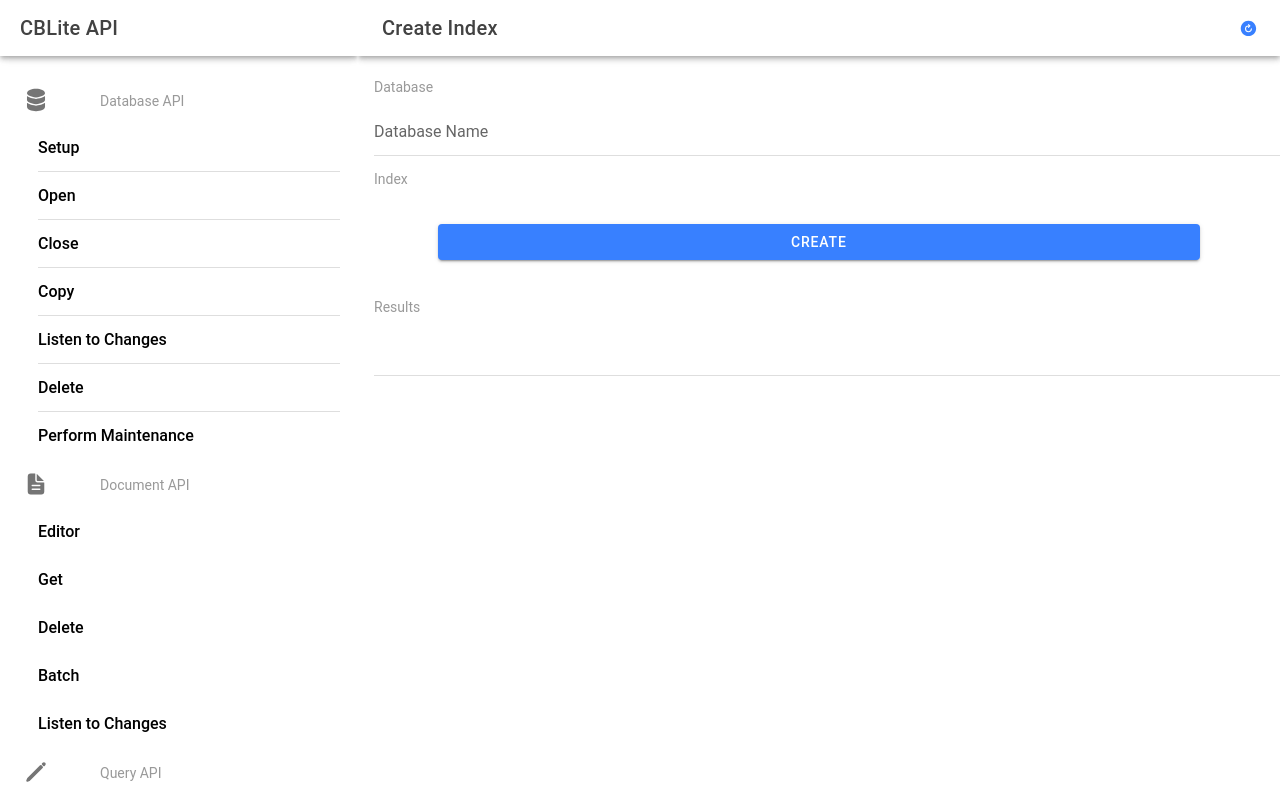
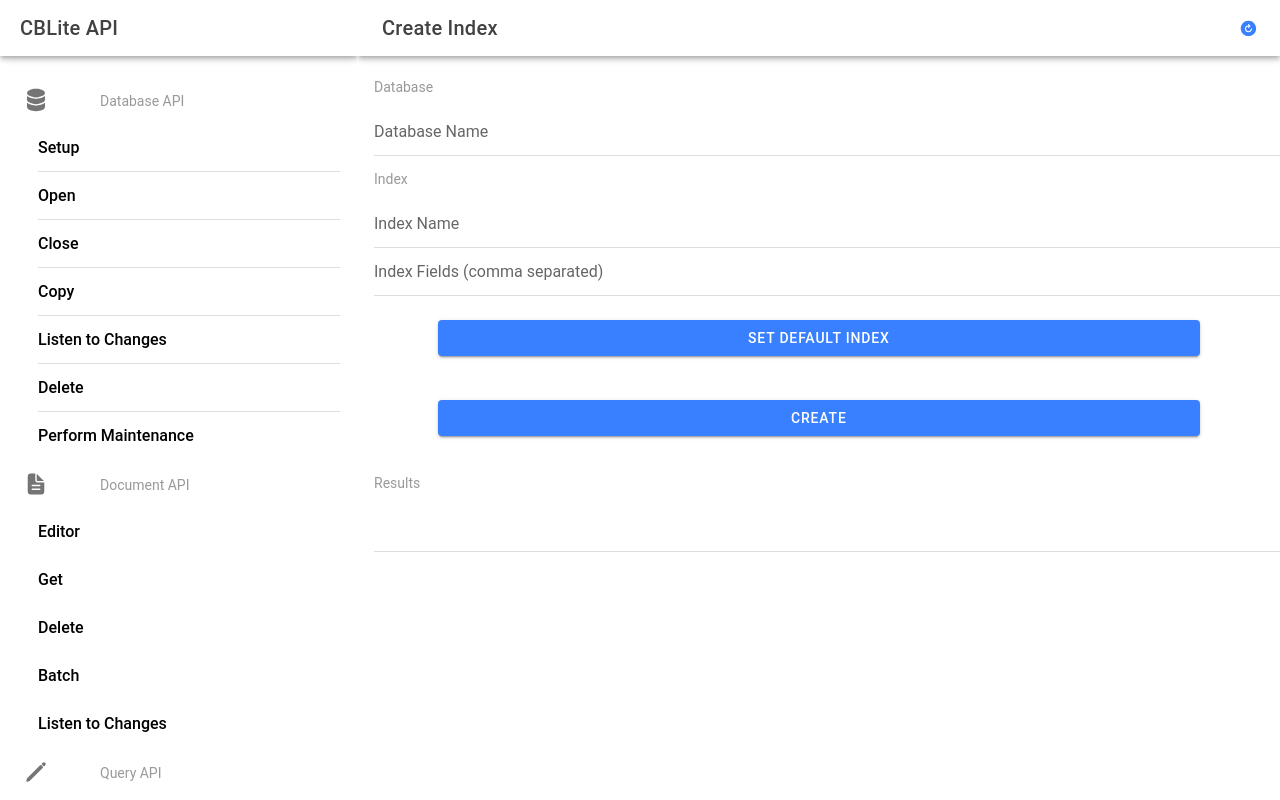
Before and after one commit to couchbaselabs/cbl-enterprise-ionic, a React (Vite) app in the folder example/: page /index/create in a window 1280 px wide. Built offline with nearby package versions, Linux system fonts and the light colour scheme.

Commit message:
updated CBLite to latest release, updated create index page in example app

```diff
--- a/example/src/pages/indexes/CreateIndex.tsx
+++ b/example/src/pages/indexes/CreateIndex.tsx
@@ -4,38 +4,104 @@
 import DetailPageContainer from '../../components/DetailPageContainer/DetailPageContainer';
 import DatabaseNameForm from '../../components/DatabaseNameForm/DatabaseNameForm';
 
-import { IonItemDivider, IonLabel } from '@ionic/react';
+import { IonItemDivider, IonLabel, IonItem, IonInput, IonButton } from '@ionic/react';
+
+//import the database in order to create/open a database
+import { IndexBuilder, ValueIndexItem } from 'couchbase-lite-ee-ionic';
 
 const CreateIndexPage: React.FC = () => {
-
   const { databases } = useContext(DatabaseContext)!;
   const [databaseName, setDatabaseName] = useState<string>('');
+  const [indexName, setIndexName] = useState<string>('');
+  const [indexFields, setIndexFields] = useState<string>('');
   const [resultsMessage, setResultsMessage] = useState<string>('');
 
-  function update () {
+  function update() {
+    if (databaseName in databases) {
+      let db = databases[databaseName];
+      if (db != null) {
+        //split out properties into an array, trimming out white space
+        let properties = indexFields.split(',').map(property => property.trim());
+        if (properties.length > 0 && indexName.length > 0) {
+          //create value index items to be added to the index using
+          //IndxBuilder
+          let valueIndexes:ValueIndexItem[] = [];
+          for (let i = 0; i < properties.length; i++) {
+            valueIndexes.push(ValueIndexItem.property(properties[i].trim()));
+          }
+          //create the index
+          db.createIndex(indexName, IndexBuilder.valueIndex(...valueIndexes))
+            .then(() => {
+              setResultsMessage('success');
+            })
+            .catch((error: unknown) => {
+              setResultsMessage('' + error);
+            });
+        } else {
+          setResultsMessage(
+            'Error: Index name or fields are not defined or not delimited by commas properly',
+          );
+        }
+      }
+    } else {
+      setResultsMessage('Error: Database is not setup (defined)');
+    }
+  }
 
+  function setDefaultIndex() {
+    setIndexFields('name, active, documentType');
   }
 
   function reset() {
-
+    setDatabaseName('');
+    setIndexName('');
+    setIndexFields('');
+    setResultsMessage('');
   }
 
   return (
     <DetailPageContainer
-    navigationTitle="Create Index" collapseTitle="Create Index"
-    onReset={reset}
-    onAction={update}
-    resultsMessage={resultsMessage}
-    actionLabel="Create">
+      navigationTitle="Create Index"
+      collapseTitle="Create Index"
+      onReset={reset}
+      onAction={update}
+      resultsMessage={resultsMessage}
+      actionLabel="Create"
+    >
       <DatabaseNameForm
         setDatabaseName={setDatabaseName}
-        databaseName={databaseName}  />
+        databaseName={databaseName}
+      />
       <IonItemDivider>
         <IonLabel>Index</IonLabel>
       </IonItemDivider>
+      <IonItem key={3}>
+        <IonInput
+          onInput={(e: any) => setIndexName(e.target.value)}
+          placeholder="Index Name"
+          value={indexName}
+        ></IonInput>
+      </IonItem>
+      <IonItem key={4}>
+        <IonInput
+          onInput={(e: any) => setIndexFields(e.target.value)}
+          placeholder="Index Fields (comma separated)"
+          value={indexFields}
+        ></IonInput>
+      </IonItem>
+      <IonButton
+          		onClick={setDefaultIndex}
+          		style={{
+            		display: 'block',
+            		marginLeft: 'auto',
+            		marginRight: 'auto',
+            		padding: '20px 80px',
+          		}}
+        		>
+          Set Default Index
+        	</IonButton>
     </DetailPageContainer>
   );
 };
 
-
 export default CreateIndexPage;
```
Also changed, not shown: 3 other files (tests, documents, lock files or other folders).
